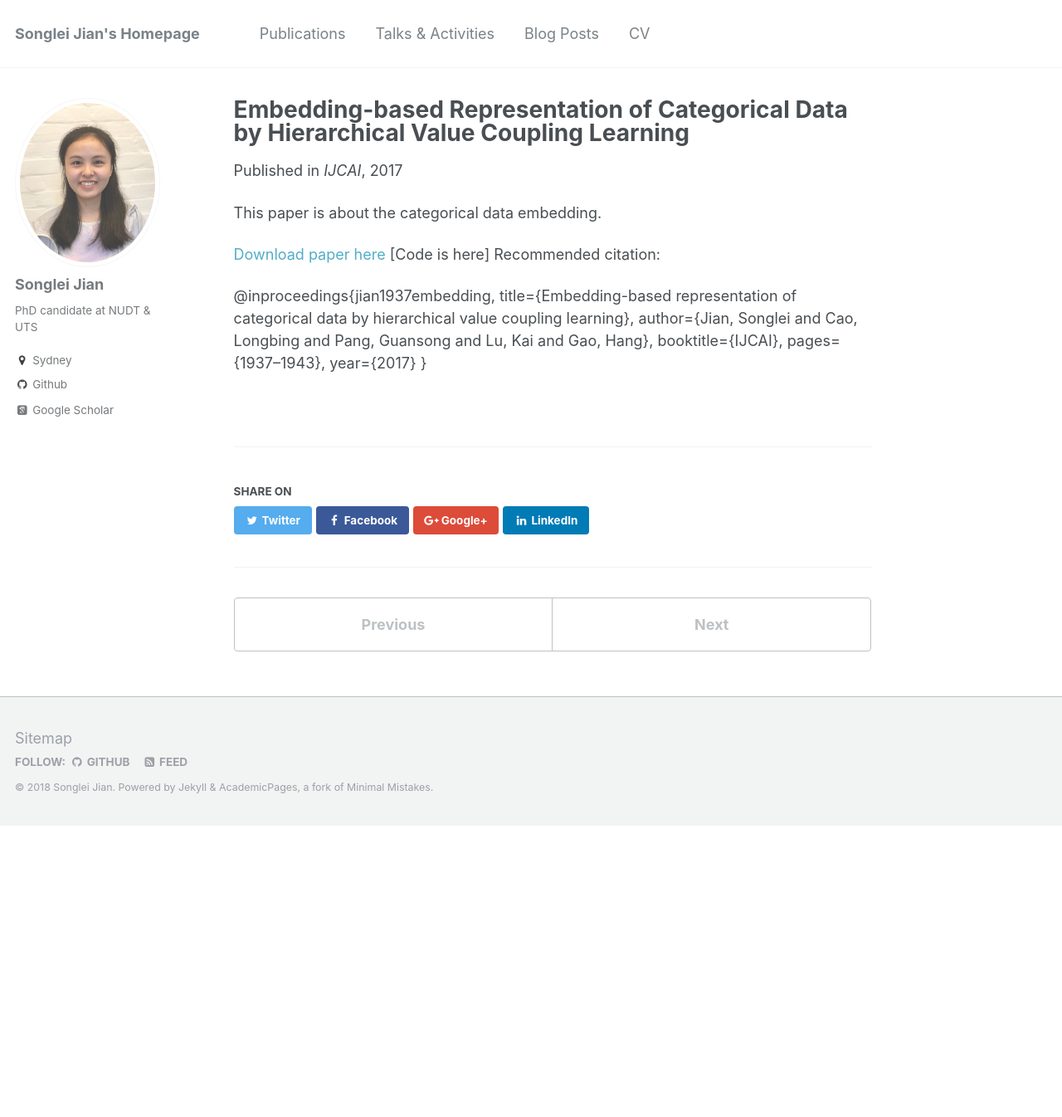
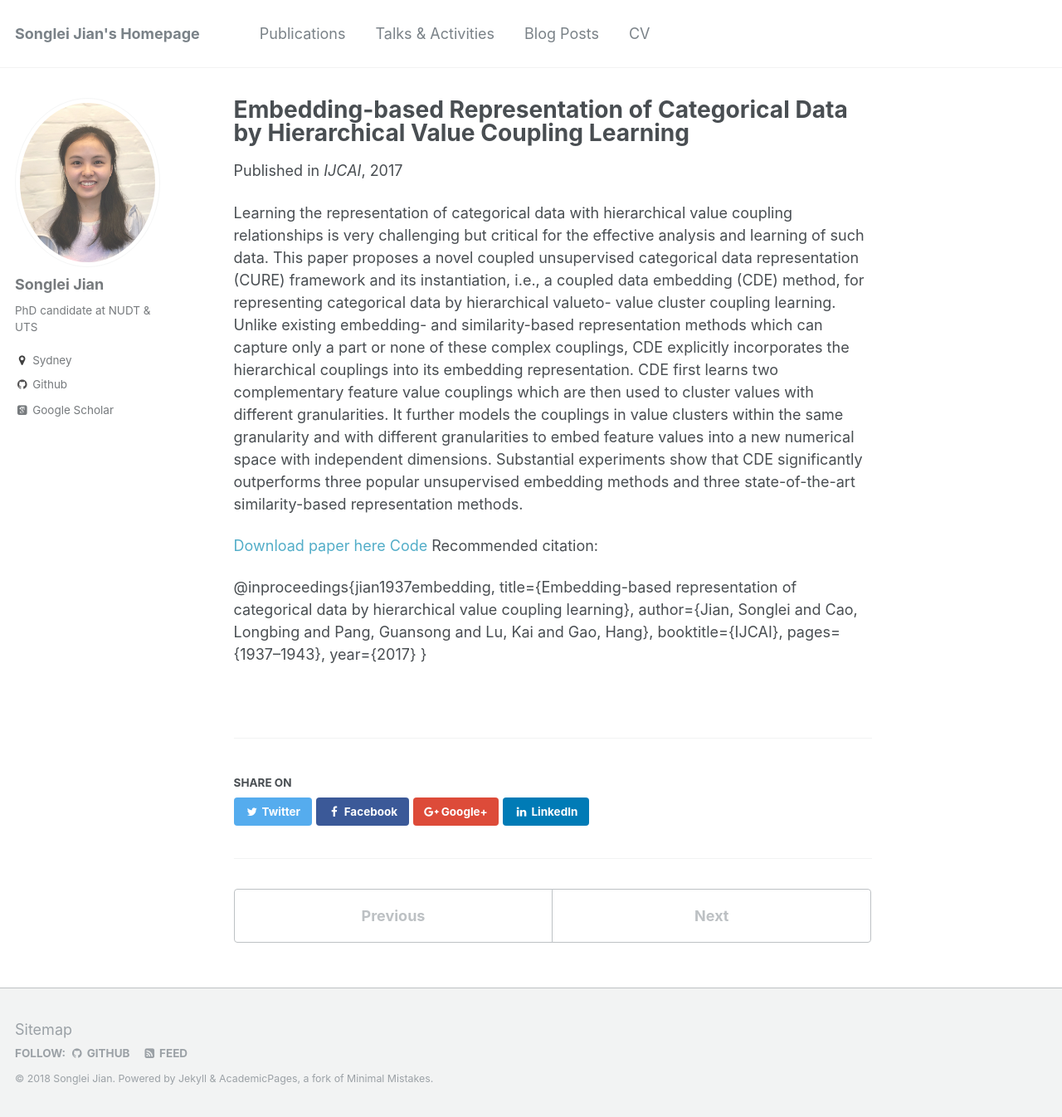
Before and after one commit to jiansonglei/jiansonglei.github.io, a Jekyll site: the page built from _publications/2017-07-01-IJCAI_CDE.md, in a window 1280 px wide and 1346 px high. Shown: the whole window at 83% size. Built offline with Jekyll 4.4.1, drawn with Linux system fonts in a browser that asks for light colours; some web fonts are replaced.

Commit message:
add abstract

```diff
--- a/_publications/2017-07-01-IJCAI_CDE.md
+++ b/_publications/2017-07-01-IJCAI_CDE.md
@@ -2,15 +2,38 @@
 title: "Embedding-based Representation of Categorical Data by Hierarchical Value Coupling Learning"
 collection: publications
 permalink: /publication/2017-07-01-IJCAI_CDE
-excerpt: 'This paper is about the categorical data embedding.'
 date: 2017-07-01
 venue: 'IJCAI'
 paperurl: 'http://jiansonglei.github.io/files/17IJCAI_CDE.pdf'
 ---
-This paper is about the categorical data embedding.
+
+Learning the representation of categorical data with
+hierarchical value coupling relationships is very
+challenging but critical for the effective analysis
+and learning of such data. This paper proposes a
+novel coupled unsupervised categorical data representation
+(CURE) framework and its instantiation,
+i.e., a coupled data embedding (CDE) method, for
+representing categorical data by hierarchical valueto-
+value cluster coupling learning. Unlike existing
+embedding- and similarity-based representation
+methods which can capture only a part or none of
+these complex couplings, CDE explicitly incorporates
+the hierarchical couplings into its embedding
+representation. CDE first learns two complementary
+feature value couplings which are then used to
+cluster values with different granularities. It further
+models the couplings in value clusters within
+the same granularity and with different granularities
+to embed feature values into a new numerical
+space with independent dimensions. Substantial
+experiments show that CDE significantly outperforms
+three popular unsupervised embedding methods
+and three state-of-the-art similarity-based representation
+methods.
 
 [Download paper here](http://jiansonglei.github.io/files/17IJCAI_CDE.pdf)
-[Code is here]
+[Code](https://github.com/jiansonglei/CDE)
 Recommended citation:
 
 @inproceedings{jian1937embedding,
```
